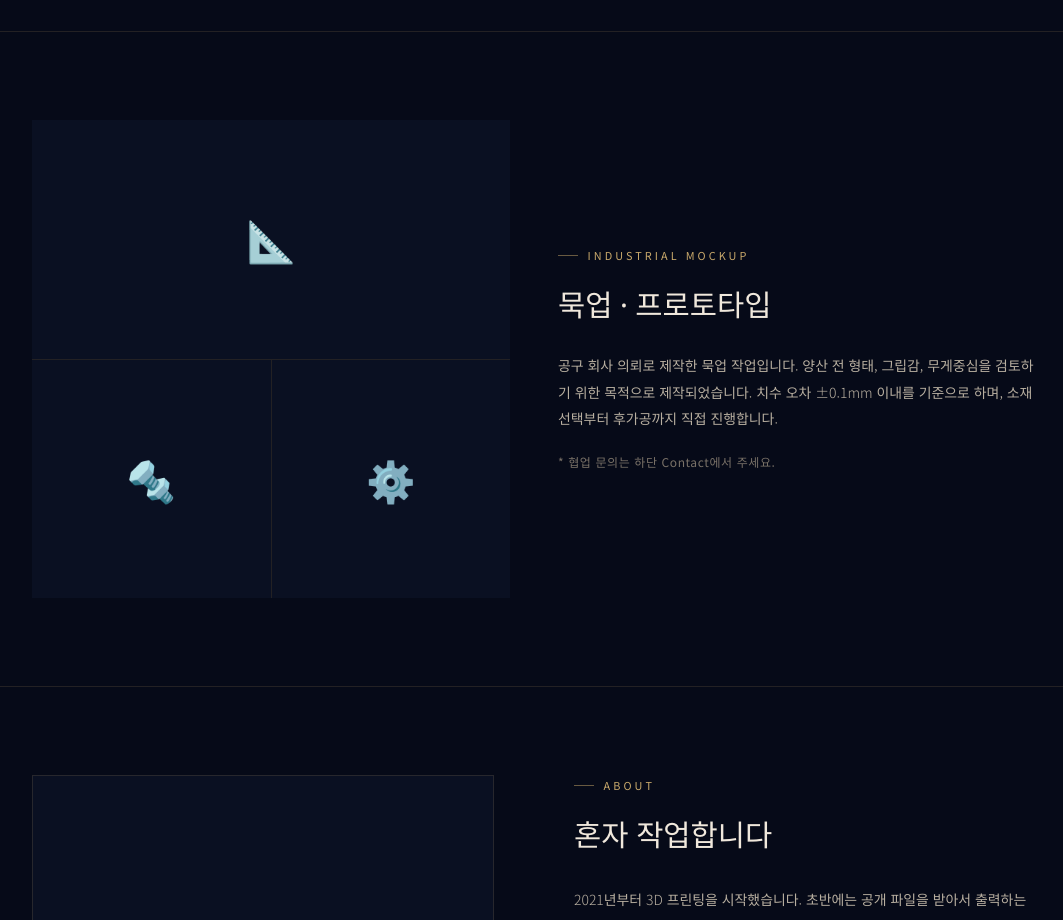
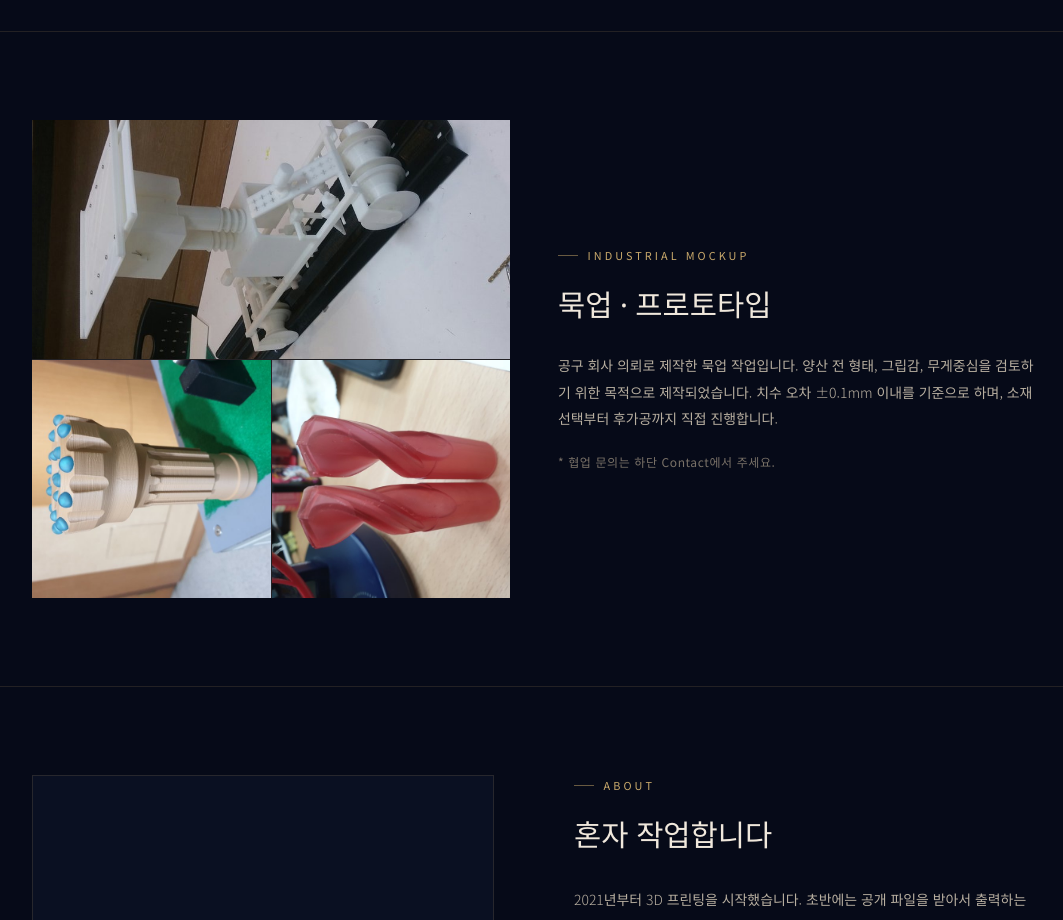
Before and after one commit to eb8kmaker-glitch/studio-won, a website: page index.html in a window 1280 px wide. Shown: the part 4240-5160 px from the top of the page, without its empty margins (106-1169 px from the left). Drawn offline with Linux system fonts and the light colour scheme.

Commit message:
replace mockup section emoji placeholders with real prototype images
Co-Authored-By: Claude Sonnet 4.6 <noreply@anthropic.com>

```diff
--- a/index.html
+++ b/index.html
@@ -106,8 +106,9 @@ section{padding:5.5rem 3rem;max-width:1200px;margin:0 auto;position:relative;z-i
 #mockup .inner{max-width:1100px;margin:0 auto;padding:5.5rem 3rem}
 .mockup-grid{display:grid;grid-template-columns:1fr 1fr;gap:3rem;align-items:center}
 .mockup-imgs{display:grid;grid-template-columns:1fr 1fr;gap:1px;background:var(--border)}
-.mockup-img{background:var(--bg2);aspect-ratio:1;display:flex;align-items:center;justify-content:center;font-size:2.5rem}
+.mockup-img{background:var(--bg2);aspect-ratio:1;overflow:hidden}
 .mockup-img.wide{grid-column:1/3;aspect-ratio:2/1}
+.mockup-img img{width:100%;height:100%;object-fit:cover;display:block}
 .mockup-desc{font-size:.87rem;color:var(--text2);line-height:1.9;font-weight:300;margin-bottom:1.2rem}
 .mockup-note{font-size:.75rem;color:var(--text3);letter-spacing:.05em}
 
@@ -235,9 +236,9 @@ footer{border-top:1px solid var(--border);padding:2rem 3rem;display:flex;align-i
   <div class="inner">
     <div class="mockup-grid fade">
       <div class="mockup-imgs">
-        <div class="mockup-img wide">📐</div>
-        <div class="mockup-img">🔩</div>
-        <div class="mockup-img">⚙️</div>
+        <div class="mockup-img wide"><img src="images/works/tool/tool_guardrail-paint-machine-prototype-v1_cover.jpg" alt="가드레일 도색 기계 프로토타입"></div>
+        <div class="mockup-img"><img src="images/works/tool/tool_rock-drill-bit-prototype1_cover.jpg" alt="록 드릴 비트 프로토타입"></div>
+        <div class="mockup-img"><img src="images/works/tool/tool_drill-bit-prototype_cover.jpg" alt="드릴 비트 프로토타입"></div>
       </div>
       <div class="mockup-text">
         <div class="sec-label">Industrial Mockup</div>
```
